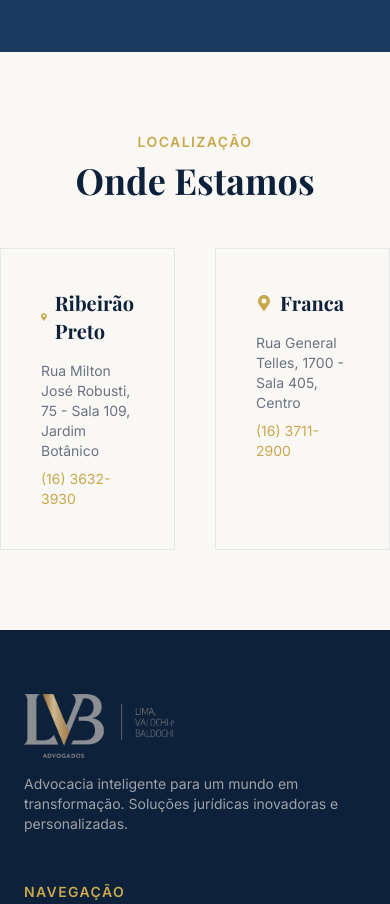
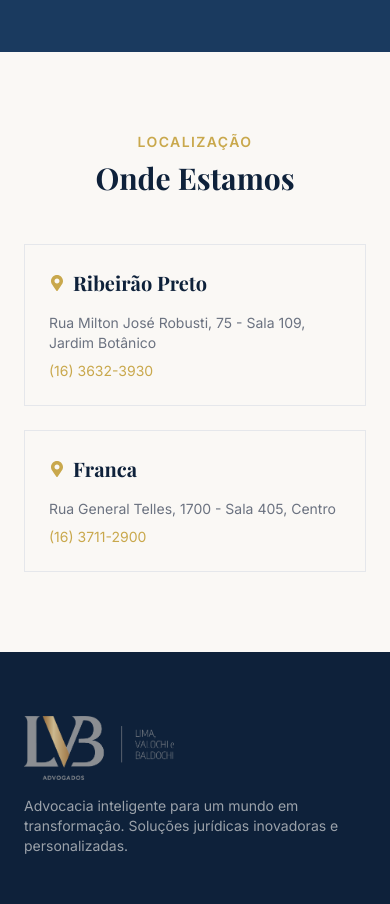
Before and after one commit to pblcnr/lvb-advogados, a Next.js app: page / in a window 390 px wide. Shown: the part 4620-5524 px from the top of the page. Built offline with nearby package versions, Linux system fonts and the light colour scheme; a web font is replaced by a local one.

Commit message:
fix: improve location section mobile responsiveness

```diff
--- a/components/home/LocationSection.tsx
+++ b/components/home/LocationSection.tsx
@@ -16,20 +16,20 @@ const offices = [
 export default function LocationSection() {
   return (
     <section className="bg-primary-offwhite py-20">
-      <div className="mx-auto max-w-7xl items-center text-center">
+      <div className="mx-auto max-w-7xl items-center px-6 text-center md:px-16">
         {/* Label e título da seção */}
         <p className="text-accent text-sm font-semibold tracking-widest uppercase">
           Localização
         </p>
-        <h2 className="font-playfair text-primary mt-2 mb-12 text-4xl font-bold">
+        <h2 className="font-playfair text-primary mt-2 mb-12 text-3xl font-bold md:text-4xl">
           Onde Estamos
         </h2>
         {/* Grid de escritórios */}
-        <div className="grid grid-cols-2 gap-10">
+        <div className="grid grid-cols-1 gap-6 md:grid-cols-2 md:gap-10">
           {offices.map((office) => (
             <div
               key={office.city}
-              className="border border-gray-200 p-10 text-left"
+              className="border border-gray-200 p-6 text-left md:p-10"
             >
               {/* Ícone + cidade */}
               <div className="mb-4 flex items-center gap-2">
```
